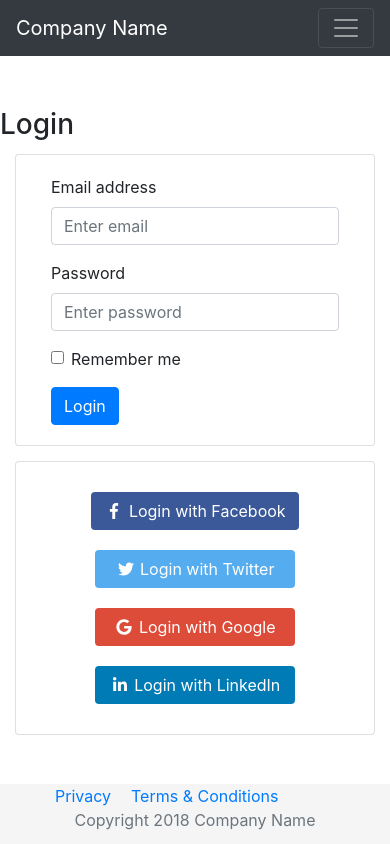
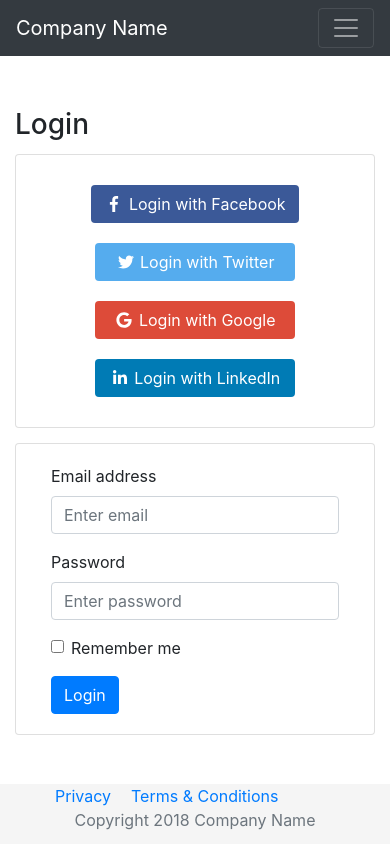
Before and after one commit to joshuajomiller/angular-starter-kit, an Angular app: page /login in a window 390 px wide. Built offline with nearby package versions, Linux system fonts and the light colour scheme.

Commit message:
login responsive styles

```diff
--- a/src/app/login/login.component.html
+++ b/src/app/login/login.component.html
@@ -1,8 +1,10 @@
 <div class="row mt-5">
+<div class="col-12">
   <h3>Login</h3>
 </div>
+</div>
 <div class="card-group mt-1">
-  <div class="card">
+  <div class="card order-2 order-sm-1">
     <div class="card-body">
       <form class="col-md-11">
         <div class="form-group">
@@ -23,10 +25,9 @@
     </div>
   </div>
 
-  <div class="card">
+  <div class="card order-1 order-sm-2">
     <div class="card-body d-flex flex-column justify-content-center">
-      <button class="btn login-btn login-facebook"><i class="fab fa-facebook-f fa-fw"></i> Login with Facebook
-      </button>
+      <button class="btn login-btn login-facebook"><i class="fab fa-facebook-f fa-fw"></i> Login with Facebook</button>
       <button class="btn login-btn login-twitter"><i class="fab fa-twitter fa-fw"></i> Login with Twitter</button>
       <button class="btn login-btn login-google"><i class="fab fa-google fa-fw"></i> Login with Google</button>
       <button class="btn login-btn login-linkedin"><i class="fab fa-linkedin-in fa-fw"></i> Login with LinkedIn
```
